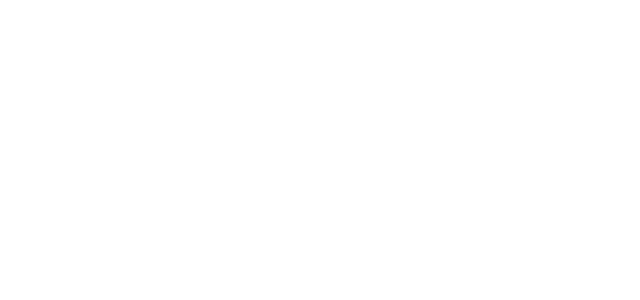
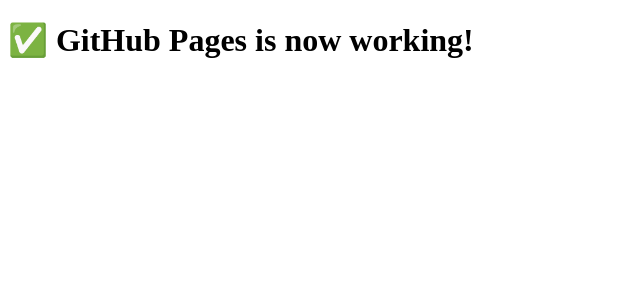
Before and after one commit to nagi1230/blog-project, a React (Create React App) app: page / in a window 1280 px wide. Shown: the top 300 px of the page, without its empty margins (0-640 px from the left). Built offline with nearby package versions, Linux system fonts and the light colour scheme.

Commit message:
✅ fix: clean build and render root

```diff
--- a/src/App.js
+++ b/src/App.js
@@ -21,16 +21,12 @@
 // };
 // export default App;
 import React from 'react';
-import { BrowserRouter, Routes, Route } from 'react-router-dom';
 
 const App = () => {
   return (
-    <BrowserRouter basename="/blog-project">
-      <Routes>
-        <Route path="/" element={<h1>✅ Deployed and Working!</h1>} />
-        <Route path="/blog" element={<h2>📝 Blog Route Works</h2>} />
-      </Routes>
-    </BrowserRouter>
+    <div>
+      <h1>✅ GitHub Pages is now working!</h1>
+    </div>
   );
 };
 
```
